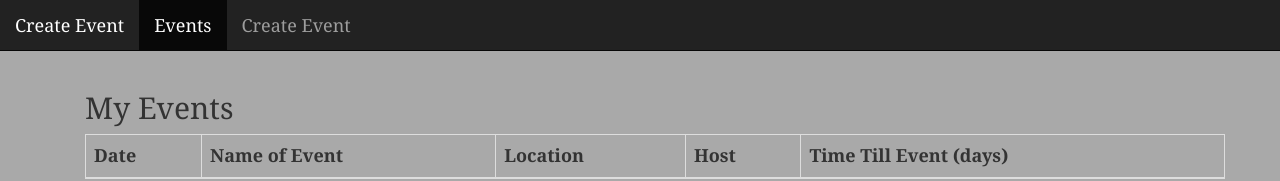
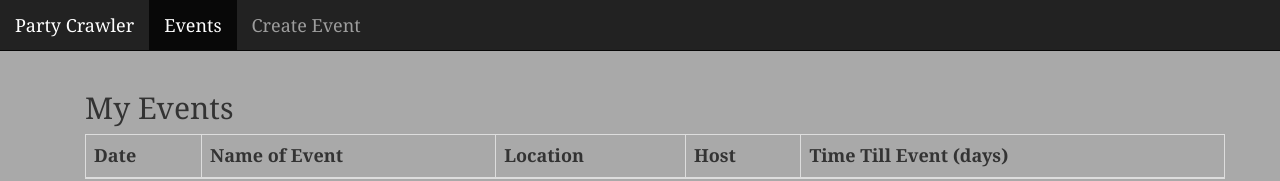
Before and after one commit to Slickrick88/partyCrawler3, a plain HTML site: page index.html in a window 1280 px wide. Shown: the top 181 px of the page. Drawn offline with nearby package versions, Linux system fonts and the light colour scheme; some packages are replaced by stand-ins of ours; no server answers.

Commit message:
update indexs

```diff
--- a/index.html
+++ b/index.html
@@ -16,7 +16,7 @@
     <nav class="navbar navbar-inverse navbar-fixed-top">
       <div class="container-fluid">
         <div class="navbar-header">
-          <a class="navbar-brand" href="#">Create Event</a>
+          <a class="navbar-brand" href="#">Party Crawler</a>
         </div>
 
         <ul class="nav navbar-nav">
```
